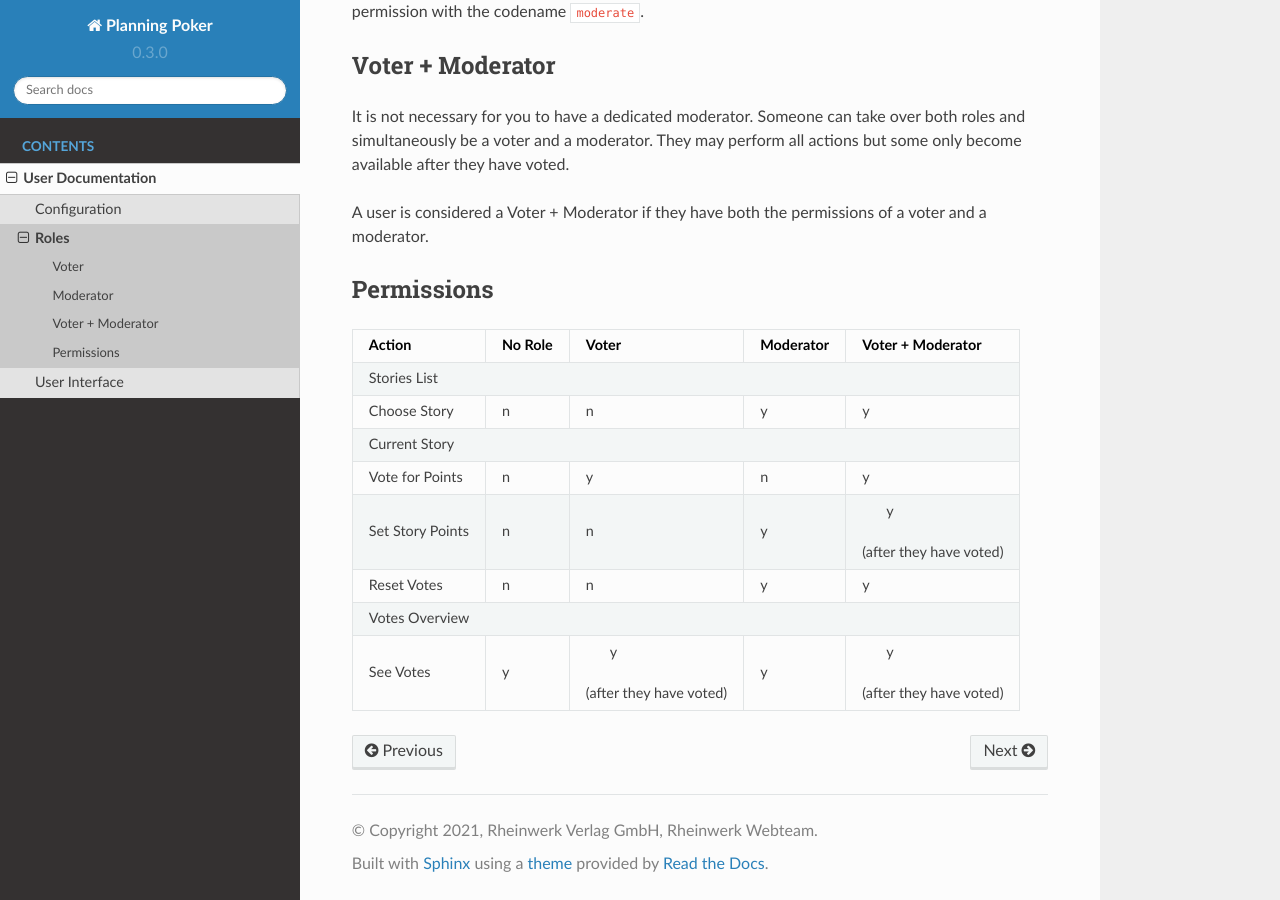
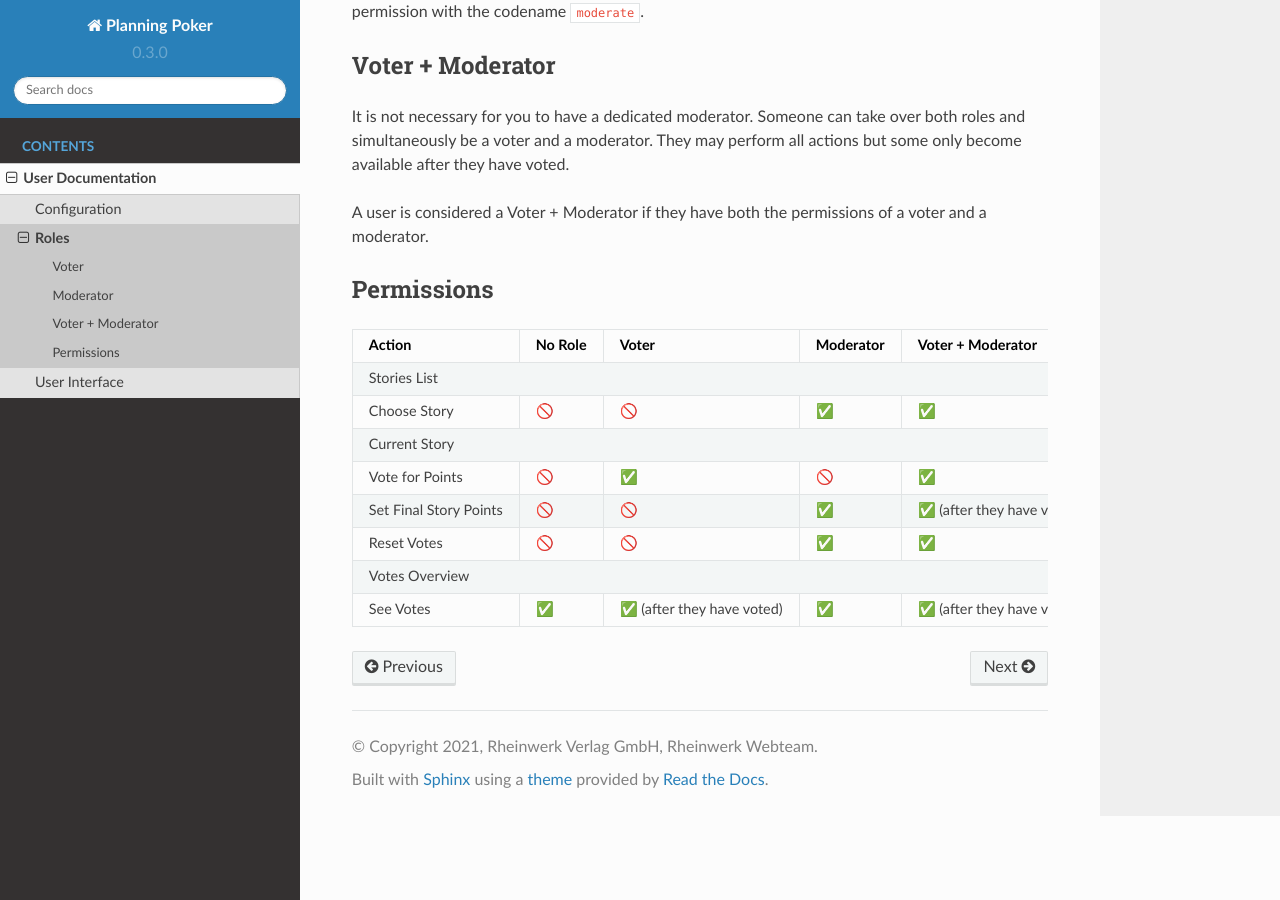
Before and after one commit to rheinwerk-verlag/planning-poker, a Sphinx documentation site: the page built from docs/user_docs/roles.rst, in a window 1280 px wide and 900 px high, scrolled down 831 px. Built offline with Sphinx 7.4.7 and the Read the Docs theme 2.0.0, drawn with Linux system fonts in a browser that asks for light colours.

Commit message:
FIAE-174: The permissions table now uses colored symbols.

```diff
--- a/docs/user_docs/roles.rst
+++ b/docs/user_docs/roles.rst
@@ -37,24 +37,22 @@ A user is considered a Voter + Moderator if they have both the permissions of a
 Permissions
 -----------
 
-+------------------+---------+-------------------------+-----------+-------------------------+
-|      Action      | No Role |          Voter          | Moderator |    Voter + Moderator    |
-+==================+=========+=========================+===========+=========================+
-|                                        Stories List                                        |
-+------------------+---------+-------------------------+-----------+-------------------------+
-|   Choose Story   |    n    |            n            |     y     |            y            |
-+------------------+---------+-------------------------+-----------+-------------------------+
-|                                        Current Story                                       |
-+------------------+---------+-------------------------+-----------+-------------------------+
-|  Vote for Points |    n    |            y            |     n     |            y            |
-+------------------+---------+-------------------------+-----------+-------------------------+
-| Set Story Points |    n    |            n            |     y     |            y            |
-|                  |         |                         |           | (after they have voted) |
-+------------------+---------+-------------------------+-----------+-------------------------+
-|    Reset Votes   |    n    |            n            |     y     |            y            |
-+------------------+---------+-------------------------+-----------+-------------------------+
-|                                       Votes Overview                                       |
-+------------------+---------+-------------------------+-----------+-------------------------+
-|     See Votes    |    y    |            y            |     y     |            y            |
-|                  |         | (after they have voted) |           | (after they have voted) |
-+------------------+---------+-------------------------+-----------+-------------------------+
++------------------------+---------+---------------------------+-----------+---------------------------+
+|      Action            | No Role |          Voter            | Moderator |    Voter + Moderator      |
++========================+=========+===========================+===========+===========================+
+|                                        Stories List                                                  |
++------------------------+---------+---------------------------+-----------+---------------------------+
+|   Choose Story         | 🚫      | 🚫                        | ✅        | ✅                        |
++------------------------+---------+---------------------------+-----------+---------------------------+
+|                                        Current Story                                                 |
++------------------------+---------+---------------------------+-----------+---------------------------+
+|  Vote for Points       | 🚫      | ✅                        | 🚫        | ✅                        |
++------------------------+---------+---------------------------+-----------+---------------------------+
+| Set Final Story Points | 🚫      | 🚫                        | ✅        | ✅ (after they have voted)|
++------------------------+---------+---------------------------+-----------+---------------------------+
+|    Reset Votes         | 🚫      | 🚫                        | ✅        | ✅                        |
++------------------------+---------+---------------------------+-----------+---------------------------+
+|                                       Votes Overview                                                 |
++------------------------+---------+---------------------------+-----------+---------------------------+
+|     See Votes          | ✅      | ✅ (after they have voted)| ✅        | ✅ (after they have voted)|
++------------------------+---------+---------------------------+-----------+---------------------------+
```
